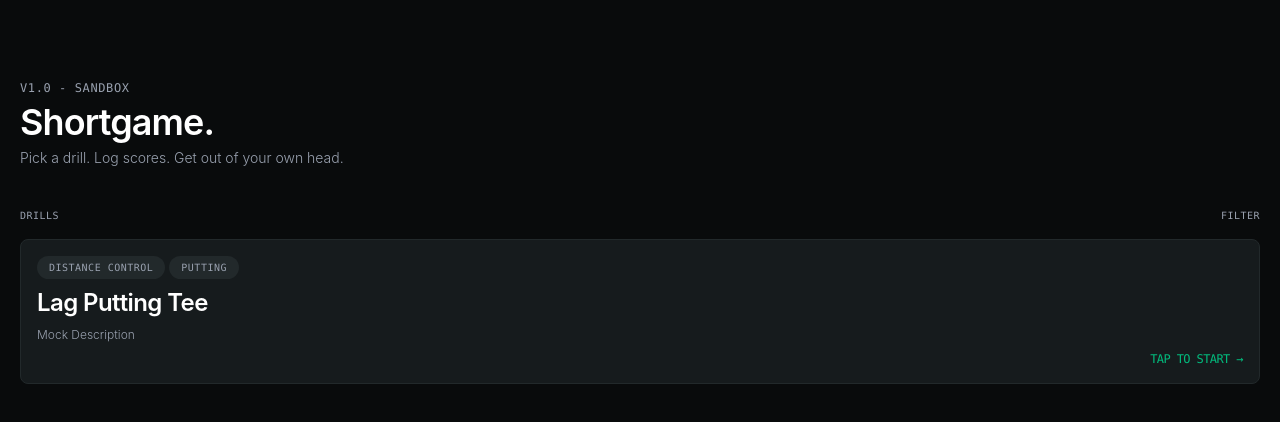
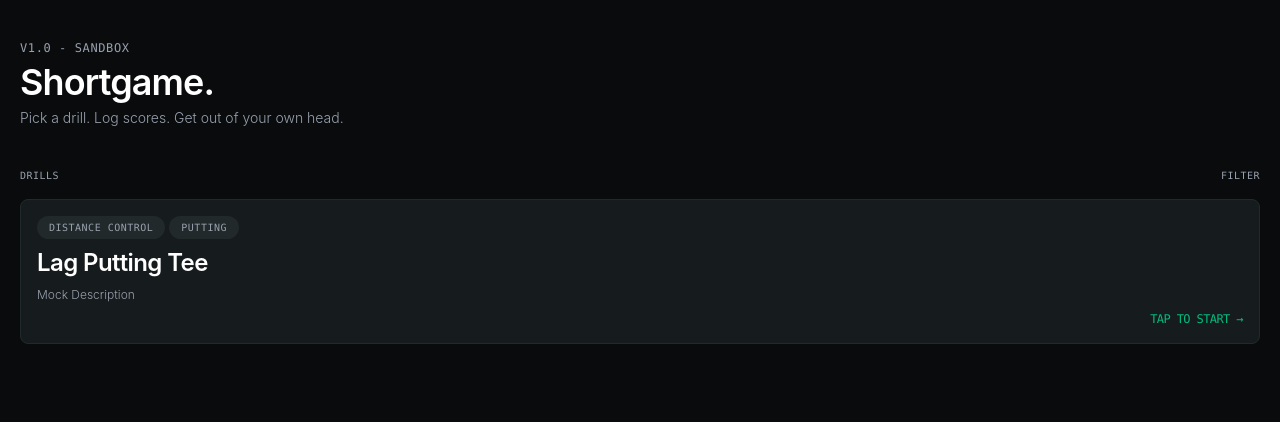
Before and after one commit to bschaiden-kilian/shortgame, a React (Vite) app: page / in a window 1280 px wide. Shown: the top 422 px of the page. Built offline with nearby package versions, Linux system fonts and the light colour scheme.

Commit message:
decreased pt in layout to get more space

```diff
--- a/src/common/components/Layout.tsx
+++ b/src/common/components/Layout.tsx
@@ -2,7 +2,7 @@ import { Outlet } from 'react-router-dom'
 
 const Layout = () => {
     return (
-        <div className="h-screen overflow-y-auto overflow-x-hidden bg-mist-950 text-white pt-20 py-10 px-5">
+        <div className="h-screen overflow-y-auto overflow-x-hidden bg-mist-950 text-white py-10 px-5">
             <Outlet></Outlet>
         </div>
     )
```
